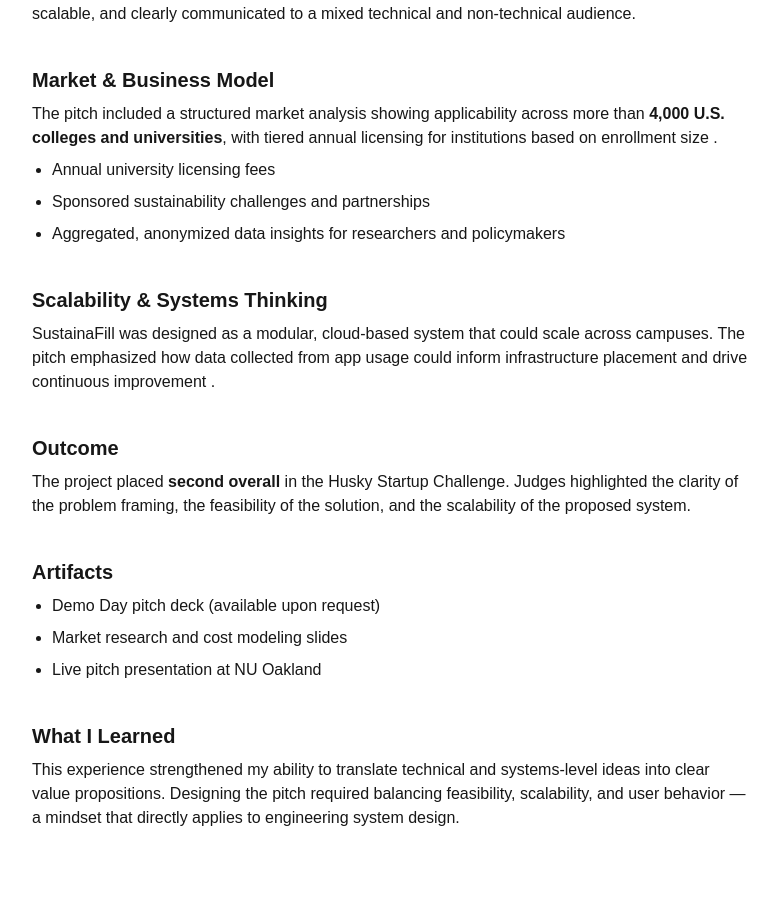
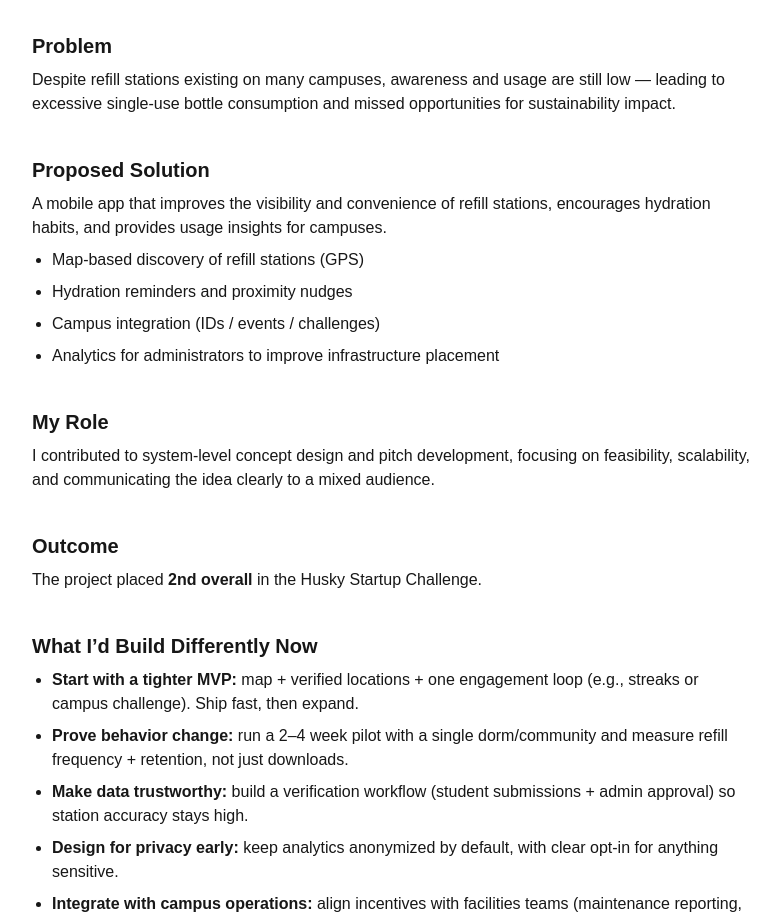
Before and after one commit to nickc32849/personal_website, a Next.js app: page /projects/husky-startup-challenge in a window 1280 px wide. Shown: the part 977-1892 px from the top of the page, without its empty margins (248-1028 px from the left). Before the commit the page ends 1855 px from the top, so only its background shows below. Built offline with nearby package versions, Linux system fonts and the light colour scheme.

Commit message:
Add SustainaFill slide image and iteration notes

```diff
--- a/app/projects/husky-startup-challenge/page.tsx
+++ b/app/projects/husky-startup-challenge/page.tsx
@@ -1,3 +1,4 @@
+import Image from "next/image";
 import ProjectLayout from "@/app/components/ProjectLayout";
 import Section from "@/app/components/Section";
 import BackLink from "@/app/components/BackLink";
@@ -26,82 +27,86 @@ export default function HuskyStartupChallengePage() {
         </p>
       </Section>
 
+      <Section title="Pitch Slide">
+        <div className="space-y-3">
+          <Image
+            src="/images/sustainafill-solution.png"
+            alt="SustainaFill solution slide from Demo Day pitch deck"
+            width={1200}
+            height={675}
+            className="rounded-lg border"
+          />
+          <p className="text-sm">
+            Demo Day slide: proposed app concept and feature set.
+          </p>
+        </div>
+      </Section>
+
       <Section title="Problem">
         <p>
-          Despite the presence of water refill stations on many campuses, students often
-          lack awareness and convenient access. According to research presented in the
-          pitch, over <strong>3 million single-use plastic bottles</strong> are used
-          annually on a typical campus, while <strong>80% end up as litter</strong> .
+          Despite refill stations existing on many campuses, awareness and usage are still
+          low — leading to excessive single-use bottle consumption and missed opportunities
+          for sustainability impact.
         </p>
       </Section>
 
       <Section title="Proposed Solution">
         <p>
-          SustainaFill proposed a mobile application designed to bridge the gap between
-          existing refill infrastructure and student behavior by improving visibility,
-          accessibility, and engagement.
+          A mobile app that improves the visibility and convenience of refill stations,
+          encourages hydration habits, and provides usage insights for campuses.
         </p>
         <ul className="list-disc space-y-2 pl-5">
-          <li>Real-time mapping of campus refill stations using GPS</li>
-          <li>Hydration reminders and proximity-based notifications</li>
-          <li>Campus system integration (e.g., student ID data)</li>
-          <li>Usage analytics for university administrators</li>
+          <li>Map-based discovery of refill stations (GPS)</li>
+          <li>Hydration reminders and proximity nudges</li>
+          <li>Campus integration (IDs / events / challenges)</li>
+          <li>Analytics for administrators to improve infrastructure placement</li>
         </ul>
       </Section>
 
       <Section title="My Role">
         <p>
-          I contributed to the overall system design and pitch development, helping frame
-          the problem, solution architecture, and value proposition. I focused on ensuring
-          the concept was technically feasible, scalable, and clearly communicated to a
-          mixed technical and non-technical audience.
-        </p>
-      </Section>
-
-      <Section title="Market & Business Model">
-        <p>
-          The pitch included a structured market analysis showing applicability across
-          more than <strong>4,000 U.S. colleges and universities</strong>, with tiered
-          annual licensing for institutions based on enrollment size .
-        </p>
-        <ul className="list-disc space-y-2 pl-5">
-          <li>Annual university licensing fees</li>
-          <li>Sponsored sustainability challenges and partnerships</li>
-          <li>Aggregated, anonymized data insights for researchers and policymakers</li>
-        </ul>
-      </Section>
-
-      <Section title="Scalability & Systems Thinking">
-        <p>
-          SustainaFill was designed as a modular, cloud-based system that could scale
-          across campuses. The pitch emphasized how data collected from app usage could
-          inform infrastructure placement and drive continuous improvement .
+          I contributed to system-level concept design and pitch development, focusing on
+          feasibility, scalability, and communicating the idea clearly to a mixed audience.
         </p>
       </Section>
 
       <Section title="Outcome">
         <p>
-          The project placed <strong>second overall</strong> in the Husky Startup
-          Challenge. Judges highlighted the clarity of the problem framing, the
-          feasibility of the solution, and the scalability of the proposed system.
+          The project placed <strong>2nd overall</strong> in the Husky Startup Challenge.
         </p>
+      </Section>
+
+      <Section title="What I’d Build Differently Now">
+        <ul className="list-disc space-y-2 pl-5">
+          <li>
+            <strong>Start with a tighter MVP:</strong> map + verified locations + one
+            engagement loop (e.g., streaks or campus challenge). Ship fast, then expand.
+          </li>
+          <li>
+            <strong>Prove behavior change:</strong> run a 2–4 week pilot with a single
+            dorm/community and measure refill frequency + retention, not just downloads.
+          </li>
+          <li>
+            <strong>Make data trustworthy:</strong> build a verification workflow (student
+            submissions + admin approval) so station accuracy stays high.
+          </li>
+          <li>
+            <strong>Design for privacy early:</strong> keep analytics anonymized by default,
+            with clear opt-in for anything sensitive.
+          </li>
+          <li>
+            <strong>Integrate with campus operations:</strong> align incentives with facilities
+            teams (maintenance reporting, station downtime flags) so the app stays useful long-term.
+          </li>
+        </ul>
       </Section>
 
       <Section title="Artifacts">
         <ul className="list-disc space-y-2 pl-5">
-          <li>Demo Day pitch deck (available upon request)</li>
-          <li>Market research and cost modeling slides</li>
-          <li>Live pitch presentation at NU Oakland</li>
+          <li>Demo Day pitch deck (PDF)</li>
+          <li>Market sizing + pricing model slides</li>
+          <li>Competition result: 2nd place</li>
         </ul>
-      </Section>
-
-      <Section title="What I Learned">
-        <p>
-          This experience strengthened my ability to translate technical and systems-level
-          ideas into clear value propositions. Designing the pitch required balancing
-          feasibility, scalability, and user behavior — a mindset that directly applies
-          to engineering system design.
-        </p>
       </Section>
     </ProjectLayout>
   );
```
Also changed, not shown: public/images/sustainafill-solution.png (added).
